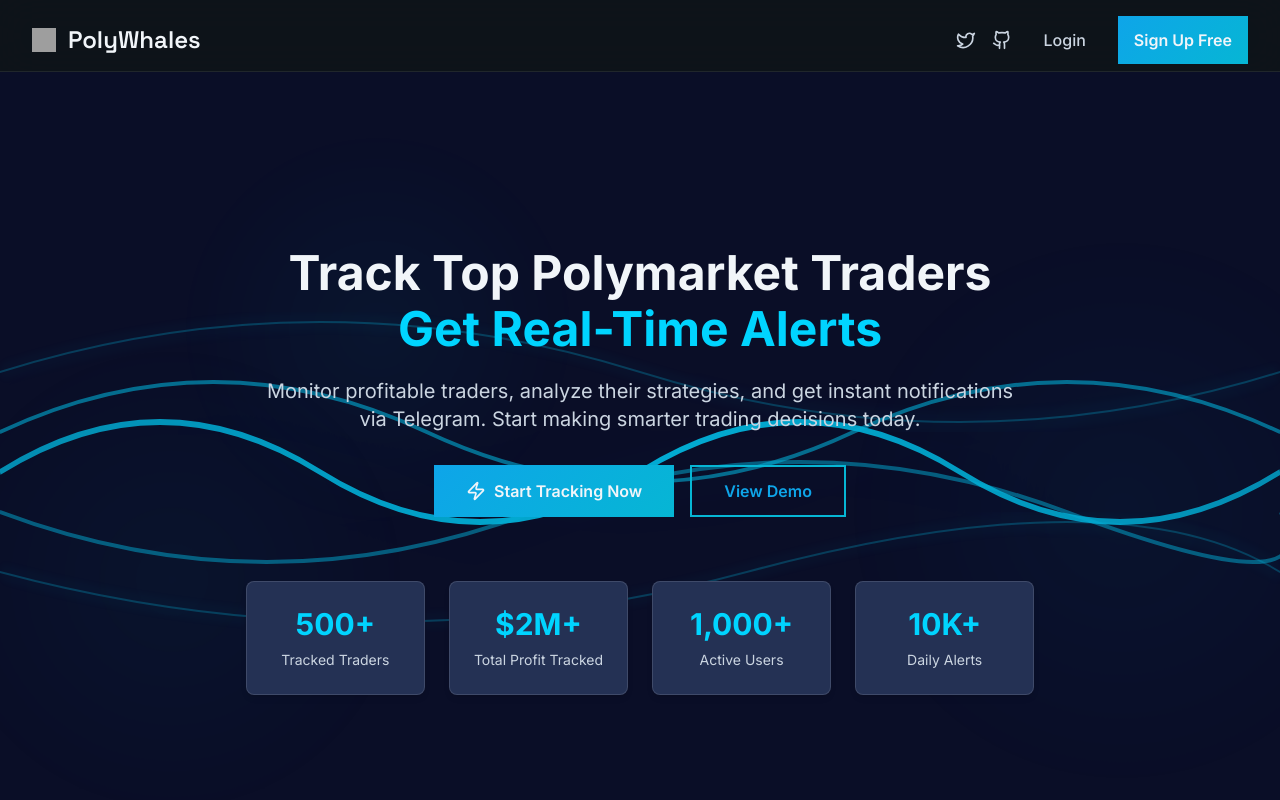
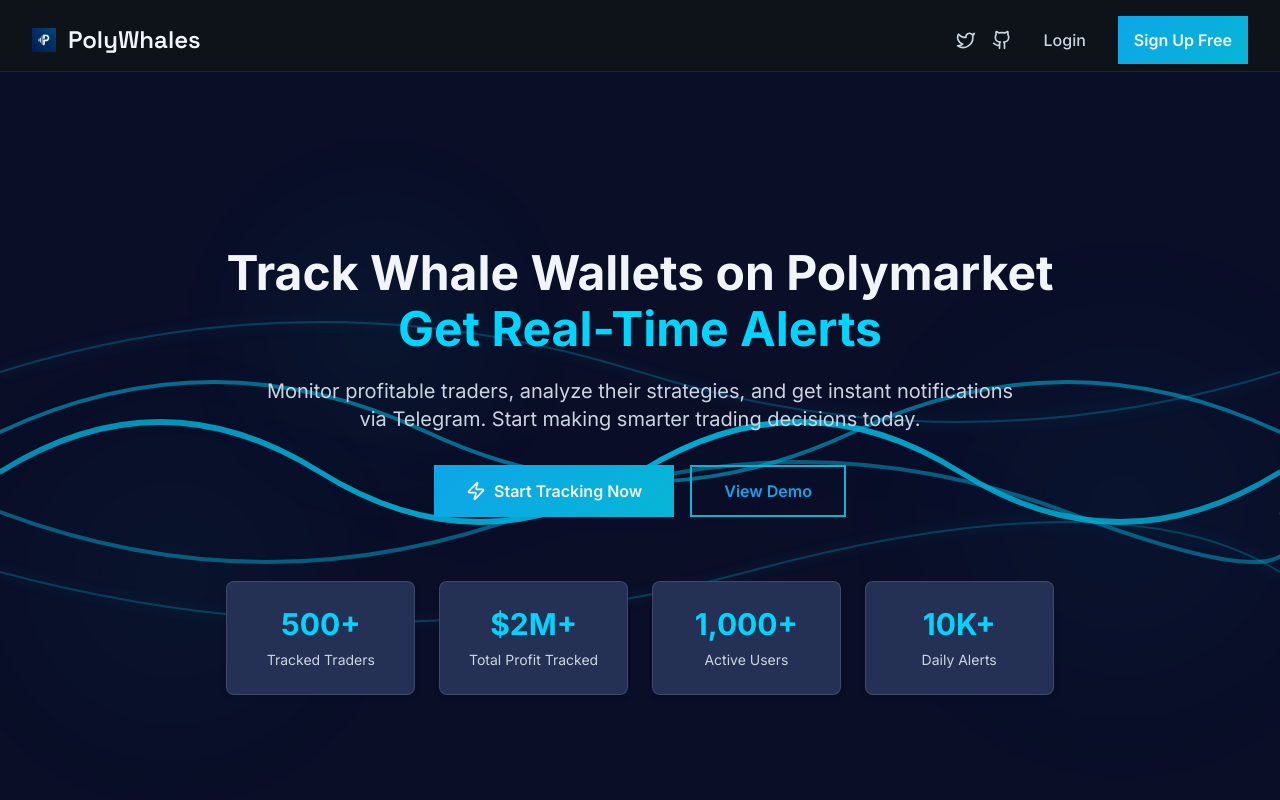
Before and after one commit to Demerzels-lab/polywhales-platform, a React (Vite) app: page / in a window 1280 px wide. Shown: the top 800 px of the page. Built offline with nearby package versions, Linux system fonts and the light colour scheme; no server answers; grey boxes are pictures that could not be loaded.

Commit message:
feat: update Twitter links in Dashboard and Landing, clean .gitignore, and add logo image to public directory

```diff
--- a/src/pages/Dashboard.tsx
+++ b/src/pages/Dashboard.tsx
@@ -206,7 +206,7 @@
               >
                 <LogOut className="h-5 w-5" />
               </button>
-              <a href="https://x.com/WhalesPoly" target="_blank" rel="noopener noreferrer" className="text-text-secondary hover:text-cyan-electric transition-colors">
+              <a href="https://x.com/Polywhalesai" target="_blank" rel="noopener noreferrer" className="text-text-secondary hover:text-cyan-electric transition-colors">
                 <Twitter className="h-5 w-5" />
               </a>
               <a href="https://github.com/Demerzels-lab/polywhales-platform" target="_blank" rel="noopener noreferrer" className="text-text-secondary hover:text-cyan-electric transition-colors">
--- a/src/pages/Landing.tsx
+++ b/src/pages/Landing.tsx
@@ -99,7 +99,7 @@
               <h1 className="hidden md:block nav-logo-text">PolyWhales</h1>
             </div>
             <div className="flex items-center space-x-2 sm:space-x-4 flex-wrap gap-y-2">
-  <a href="https://x.com/WhalesPoly" target="_blank" rel="noopener noreferrer" className="text-text-secondary hover:text-cyan-electric transition-colors">
+  <a href="https://x.com/Polywhalesai" target="_blank" rel="noopener noreferrer" className="text-text-secondary hover:text-cyan-electric transition-colors">
     <Twitter className="h-5 w-5" />
   </a>
   <a href="https://github.com/Demerzels-lab/polywhales-platform" target="_blank" rel="noopener noreferrer" className="text-text-secondary hover:text-cyan-electric transition-colors">
@@ -135,7 +135,7 @@
           <div className="max-w-7xl mx-auto px-4 sm:px-6 lg:px-8 py-10 sm:py-20">
             <div className="text-center">
               <h2 className="text-4xl sm:text-5xl font-bold text-text-primary mb-6">
-                Track Top Polymarket Traders
+                Track Whale Wallets on Polymarket
                 <span className="block text-cyan-electric mt-2">Get Real-Time Alerts</span>
               </h2>
               <p className="text-lg sm:text-xl text-text-secondary mb-8 max-w-3xl mx-auto">
```
Also changed, not shown: public/logo.jpeg (added), 1 other file (tests, documents, lock files or other folders).
